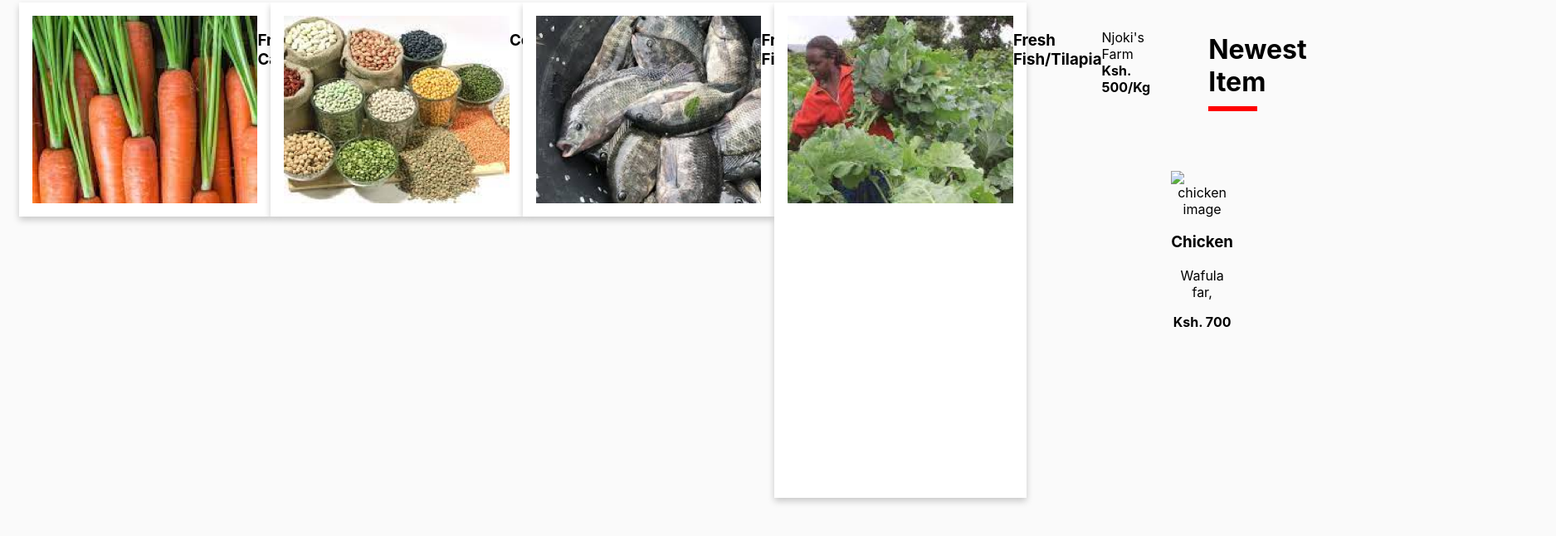
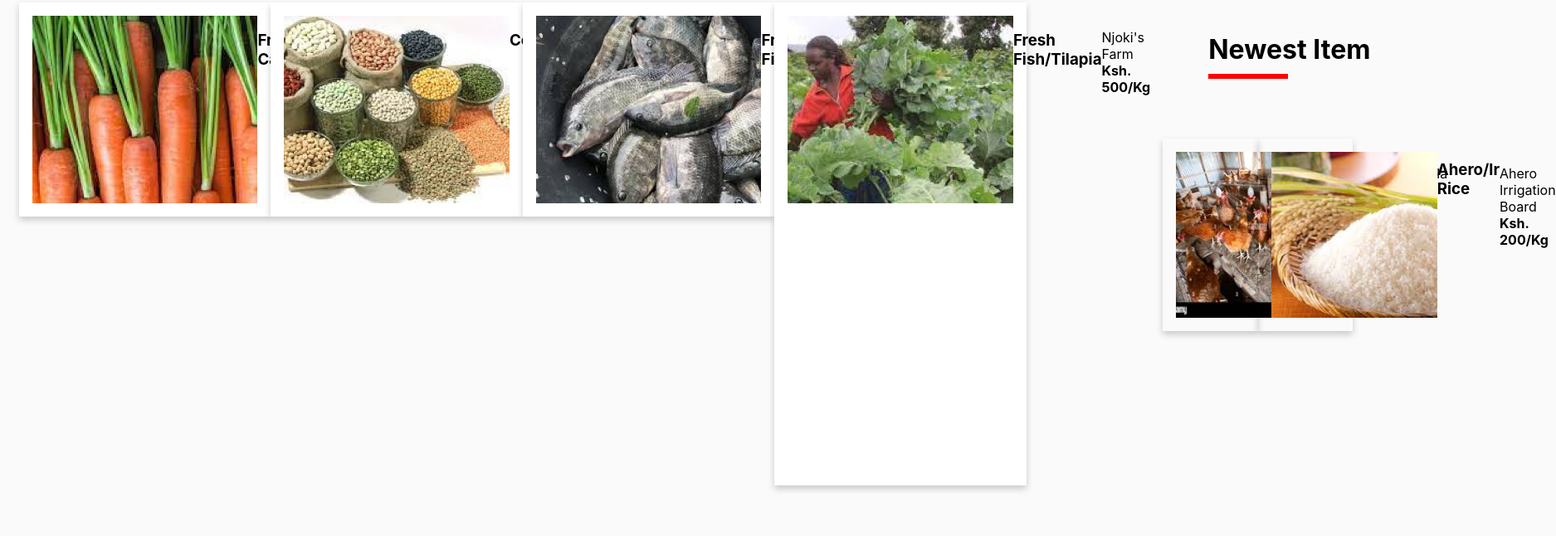
Before and after one commit to MercyChebet/AgriPLus_Website_Project, a plain HTML site: page index.html in a window 1280 px wide. Shown: the part 1731-2377 px from the top of the page at 83% size, 1875 px wide, since content can reach past the window. Drawn offline with Linux system fonts and the light colour scheme; files that its build step writes are made by us from their sources; files whose address does not match are found by name.

Commit message:
Adding rice image

```diff
--- a/assets/css/style.css
+++ b/assets/css/style.css
@@ -142,3 +142,19 @@ body {
         .newest{
             margin-bottom: 150px;
         }
+        .pics {
+            box-shadow: 0 4px 8px 0 rgba(0, 0, 0, 0.2); /* this adds the "card" effect */
+            padding: 16px;
+            text-align: left;
+        }
+        .pics img{
+            height: 200px;
+            width: 200px;
+        }
+        .pics h3{
+            margin-bottom: 10px;
+            margin-top: 10px;
+        }
+        .pics p{
+            margin-bottom: 5px;
+        }
--- a/index.html
+++ b/index.html
@@ -65,34 +65,36 @@
         <h1 class="popular-link-active">Most Popular</h1>
     <div class="row">
       <div class="column whitebox">
-       <img class="container-image"  src="assets/images/Rectangle 5.png" alt="Carrots">
+       <img class="container-image"  src="assets/images/Rectangle 5.png" alt="carrots image">
         <br>
       <h3>Fresh Carrots</h3>
       <p>Kinyanjui Farmers Association<br><strong>Ksh. 200/Kg</strong></p>
     </div>
     <div class="column whitebox">
-       <img class="container-image" src="assets/images/image 4.png" alt="Cereals" ><h3>Cereals</h3>
+       <img class="container-image" src="assets/images/image 4.png" alt="cereals image" ><h3>Cereals</h3>
        <p>Kenya Cereals Board<br><strong>Ksh. 5000/bag</strong></p> </div>
     <div class="column whitebox">
-        <img class="container-image" src="assets/images/image 5.png" alt="Fish">
+        <img class="container-image" src="assets/images/image 5.png" alt="fish image">
         <h3>Fresh Fish/Tilapia</h3>
         <p>Mr. Otieno<br><strong>Ksh. 500/Kg</strong></p>
     </div>
       <div class="column whitebox">
-        <img class="container-image" src="assets/images/image 6.png" alt="Fish">
+        <img class="container-image" src="assets/images/image 6.png" alt="fish image">
         <h3>Fresh Fish/Tilapia</h3>
         <p>Njoki's Farm<br><strong>Ksh. 500/Kg</strong></p>
         <div class="newest">
             <h1 class="newest-link-active">Newest Item</h1>
             <div class="row">
-                <div class="column">
-                  <div class="card">
-                    <img src="./assets/Images/Rectangle 6.png" alt="chicken image">
+                <div class="column pics">
+                    <img src="assets/images/Rectangle 6.png" alt="chicken image">
                     <h3>Chicken</h3>
-                    <p>Wafula far,</p>
-                    <p><strong>Ksh. 700</strong></p>
+                    <p>Wafula far,<br><strong>Ksh. 700</strong></p>
                   </div>
-                </div>
+                  <div class=" column pics">
+                    <img src="assets/images/Rectangle 7.png" alt="rice image">
+                    <h3>Ahero/lr Rice</h3>
+                    <p>Ahero Irrigation Board<br><strong>Ksh. 200/Kg</strong></p>
+                  </div>
       </div>
     </div>
 </body>
```
Also changed, not shown: assets/images/Rectangle 6.png (added), assets/images/Rectangle 7.png (added).
